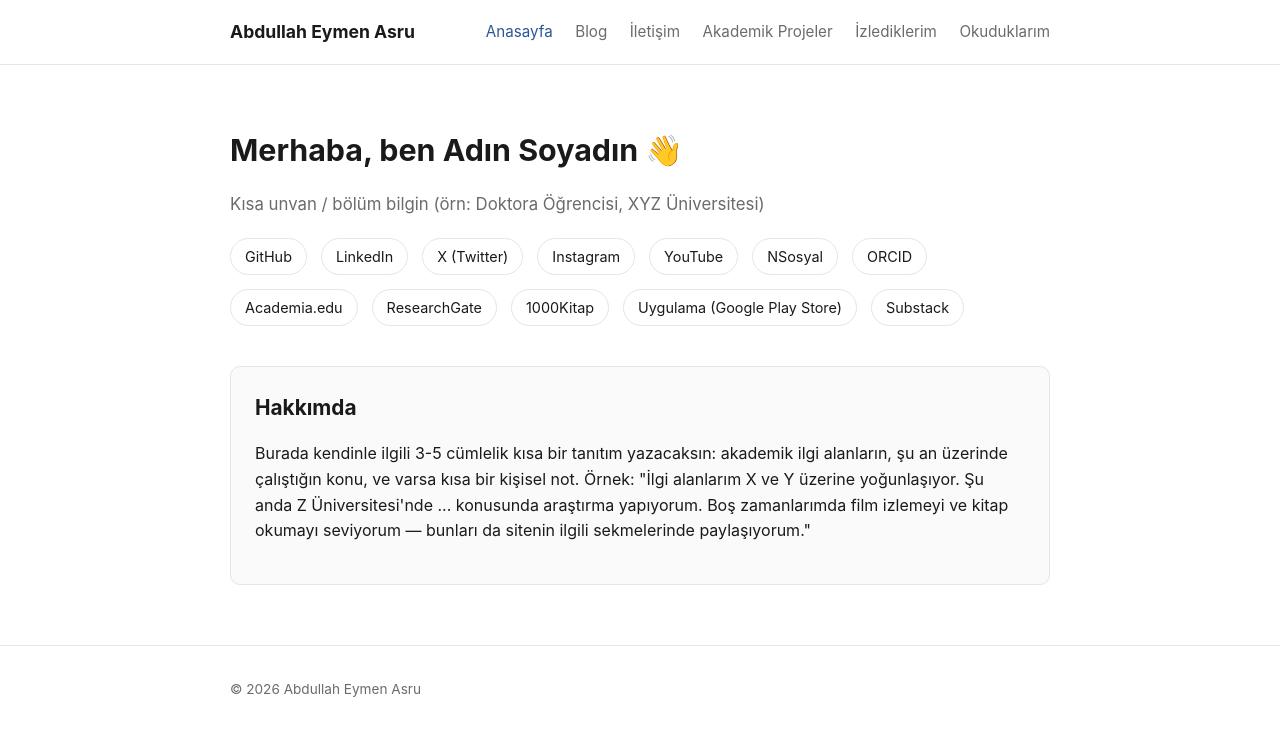
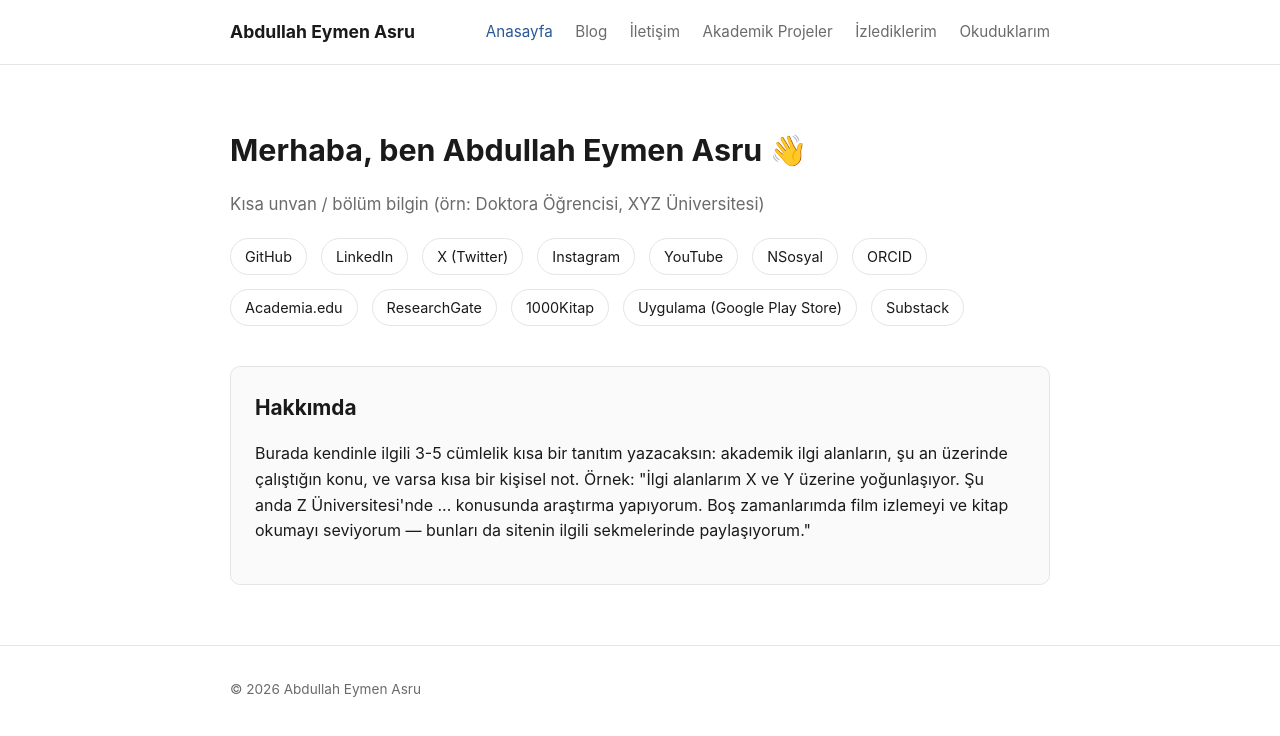
Before and after one commit to abdullah-eymen-asru/abdullah-eymen-asru.github.io, a Jekyll site: the page built from index.md, in a window 1280 px wide. Shown: the top 736 px of the page. Built offline with Jekyll 4.4.1, drawn with Linux system fonts in a browser that asks for light colours.

Commit message:
Update index.md

```diff
--- a/index.md
+++ b/index.md
@@ -4,7 +4,7 @@ title: Anasayfa
 ---
 
 <div class="hero">
-  <h1>Merhaba, ben Adın Soyadın 👋</h1>
+  <h1>Merhaba, ben Abdullah Eymen Asru 👋</h1>
   <p class="subtitle">Kısa unvan / bölüm bilgin (örn: Doktora Öğrencisi, XYZ Üniversitesi)</p>
 
   <div class="social-links">
```
